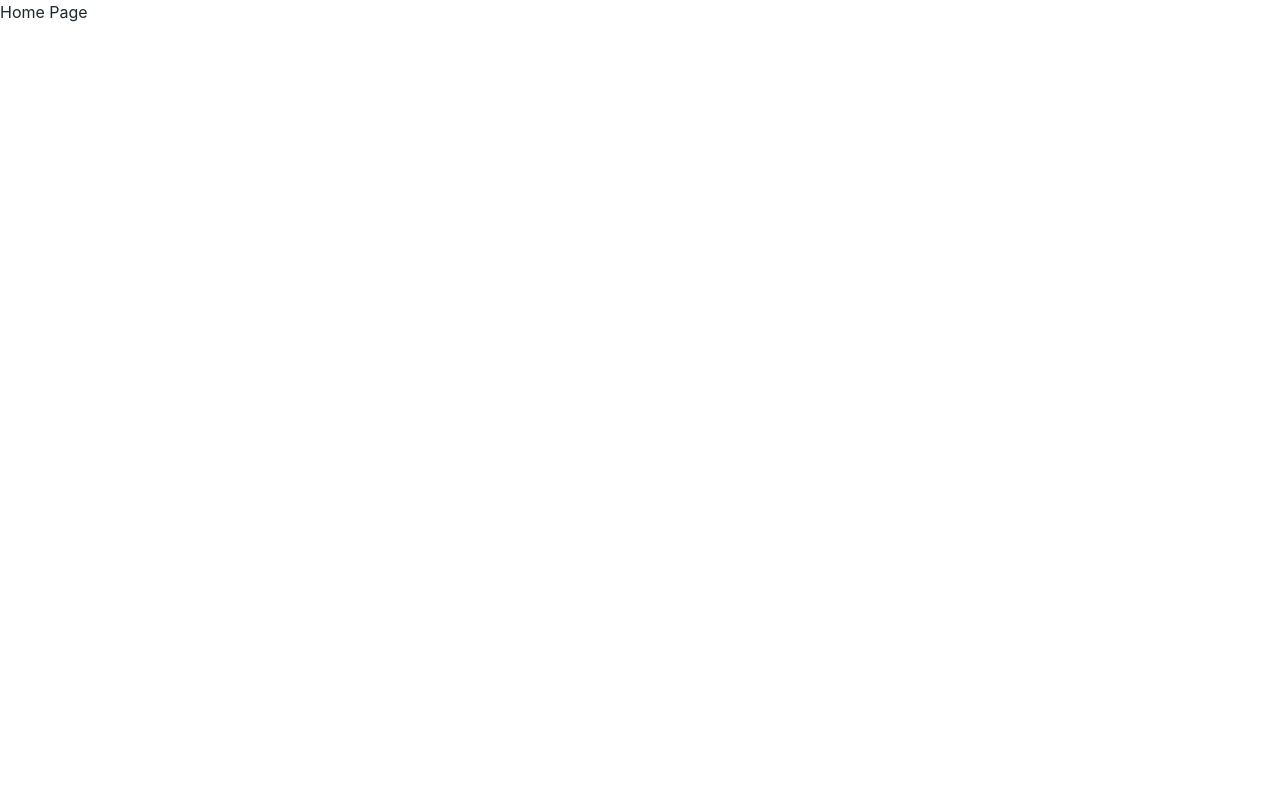
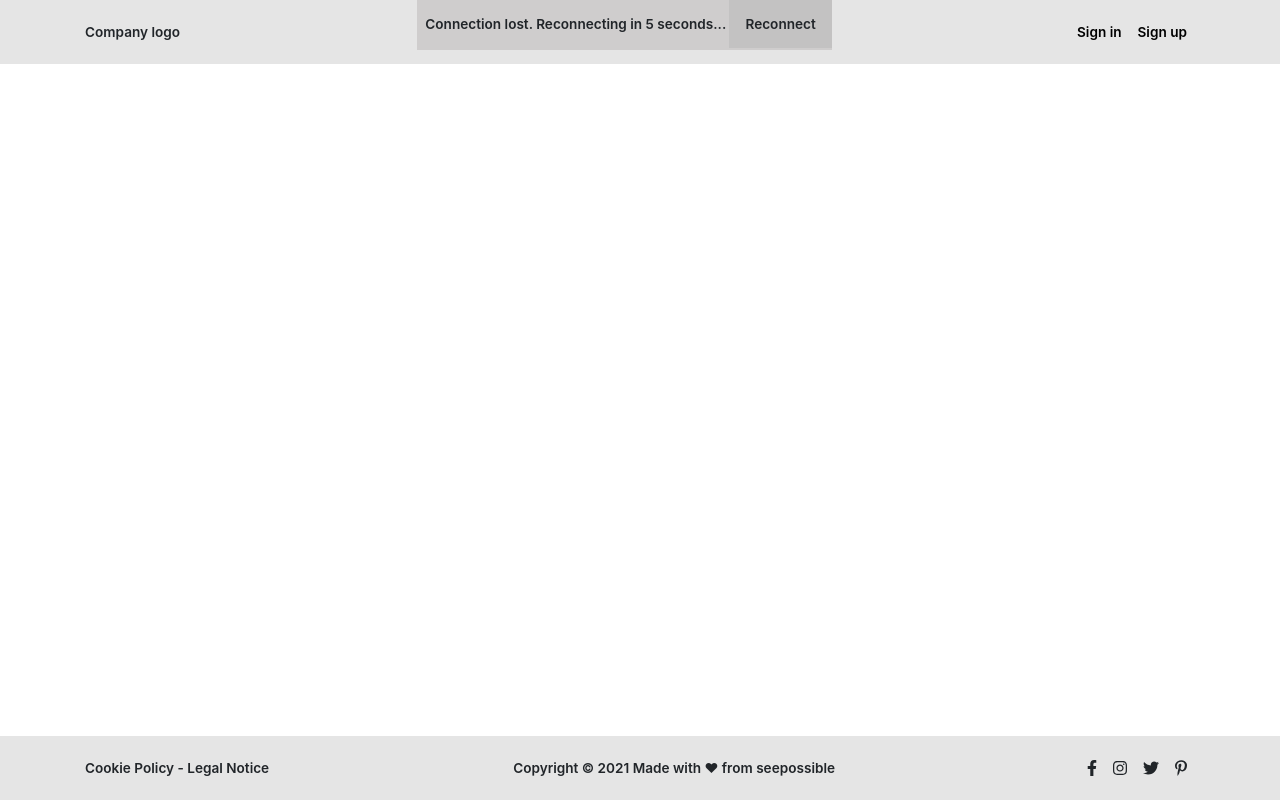
Before and after one commit to tanupriya2199/seePossible-task, a React (Create React App) app: page / in a window 1280 px wide. Built offline with nearby package versions, Linux system fonts and the light colour scheme.

Commit message:
Header and Footer added

```diff
--- a/package.json
+++ b/package.json
@@ -3,6 +3,9 @@
   "version": "0.1.0",
   "private": true,
   "dependencies": {
+    "@fortawesome/fontawesome-svg-core": "^1.2.36",
+    "@fortawesome/free-brands-svg-icons": "^5.15.4",
+    "@fortawesome/react-fontawesome": "^0.1.15",
     "@testing-library/jest-dom": "^5.11.4",
     "@testing-library/react": "^11.1.0",
     "@testing-library/user-event": "^12.1.10",
--- a/src/App.js
+++ b/src/App.js
@@ -1,11 +1,21 @@
 import { Switch, Route } from "react-router-dom";
+import SignIn from "./components/Auth/SignIn";
+import SignUp from "./components/Auth/SignUp";
 import Home from "./components/HomePage/Home";
+import Footer from "./components/Shared/Footer";
+import Header from "./components/Shared/Header";
 
 function App() {
   return (
-    <Switch>
-      <Route exact path="/" component={Home}></Route>
-    </Switch>
+    <div>
+      <Header />
+      <Switch>
+        <Route exact path="/sign-up" component={SignUp}></Route>
+        <Route exact path="/sign-in" component={SignIn}></Route>
+        <Route exact path="/" component={Home}></Route>
+      </Switch>
+      <Footer />
+    </div>
   );
 }
 
--- /dev/null
+++ b/src/components/Auth/SignIn.js
@@ -0,0 +1,7 @@
+import React from "react";
+
+const SignIn = () => {
+  return <div>SignIn</div>;
+};
+
+export default SignIn;
--- /dev/null
+++ b/src/components/Auth/SignUp.js
@@ -0,0 +1,7 @@
+import React from "react";
+
+const SignUp = () => {
+  return <div>SignUp</div>;
+};
+
+export default SignUp;
--- a/src/components/HomePage/Home.js
+++ b/src/components/HomePage/Home.js
@@ -1,7 +1,12 @@
 import React from "react";
+import "./styles.css";
 
 const Home = () => {
-  return <div>Home Page</div>;
+  return (
+    <div>
+      <div className="home-page-container"></div>
+    </div>
+  );
 };
 
 export default Home;
--- /dev/null
+++ b/src/components/HomePage/styles.css
@@ -0,0 +1,3 @@
+.home-page-container{
+    height: calc(100vh - 8rem);
+}
--- /dev/null
+++ b/src/components/Shared/Footer.js
@@ -0,0 +1,38 @@
+import React from "react";
+import Container from "react-bootstrap/Container";
+import { FontAwesomeIcon } from "@fortawesome/react-fontawesome";
+import {
+  faFacebookF,
+  faInstagram,
+  faTwitter,
+  faPinterestP,
+} from "@fortawesome/free-brands-svg-icons";
+
+import "./styles.css";
+
+const Footer = () => {
+  return (
+    <div className="footer-container d-flex">
+      <Container className="d-flex justify-content-between align-items-center">
+        <div>Cookie Policy - Legal Notice</div>
+        <div>Copyright © 2021 Made with &#9829; from seepossible</div>
+        <div className="social-handles-container">
+          <span className="px-2">
+            <FontAwesomeIcon icon={faFacebookF} />
+          </span>
+          <span className="px-2">
+            <FontAwesomeIcon icon={faInstagram} />
+          </span>
+          <span className="px-2">
+            <FontAwesomeIcon icon={faTwitter} />
+          </span>
+          <span className="px-2">
+            <FontAwesomeIcon icon={faPinterestP} />
+          </span>
+        </div>
+      </Container>
+    </div>
+  );
+};
+
+export default Footer;
--- /dev/null
+++ b/src/components/Shared/Header.js
@@ -0,0 +1,29 @@
+import React from "react";
+import Container from "react-bootstrap/Container";
+import { Link } from "react-router-dom";
+
+const Header = () => {
+  return (
+    <div className="header-container d-flex">
+      <Container className="d-flex justify-content-between align-items-center">
+        <div className="logo-coniatiner">Company logo</div>
+        <div className="connection-status-container d-flex align-items-baseline">
+          <p className="py-3 pl-2">
+            Connection lost. Reconnecting in 5 seconds...{" "}
+            <span className="p-3">Reconnect</span>
+          </p>
+        </div>
+        <div className="action-buttons ">
+          <Link className="px-2" to="/sign-in">
+            <span>Sign in</span>
+          </Link>
+          <Link className="px-2" to="/sign-up">
+            <span>Sign up</span>
+          </Link>
+        </div>
+      </Container>
+    </div>
+  );
+};
+
+export default Header;
--- /dev/null
+++ b/src/components/Shared/styles.css
@@ -0,0 +1,36 @@
+
+.footer-container{
+    height: 4rem;
+    font-size: 0.85rem;
+    background-color: #E5E5E5;
+    font-weight: 600;
+}
+
+.header-container{
+    height: 4rem;
+    font-size: 0.85rem;
+    background-color: #E5E5E5;
+    font-weight: 600;
+}
+
+.connection-status-container p{
+    background-color: #cfcdcd;
+}
+
+.connection-status-container span{
+    background-color: #c3c2c2;
+}
+
+.action-buttons span{
+   font-size: 0.85rem;
+    color: #000;
+}
+
+.action-buttons a:hover{
+    text-decoration: none;
+}
+
+.social-handles-container span{
+    cursor: pointer;
+    font-size: 1rem;
+}
```
Also changed, not shown: 1 other file (tests, documents, lock files or other folders).
